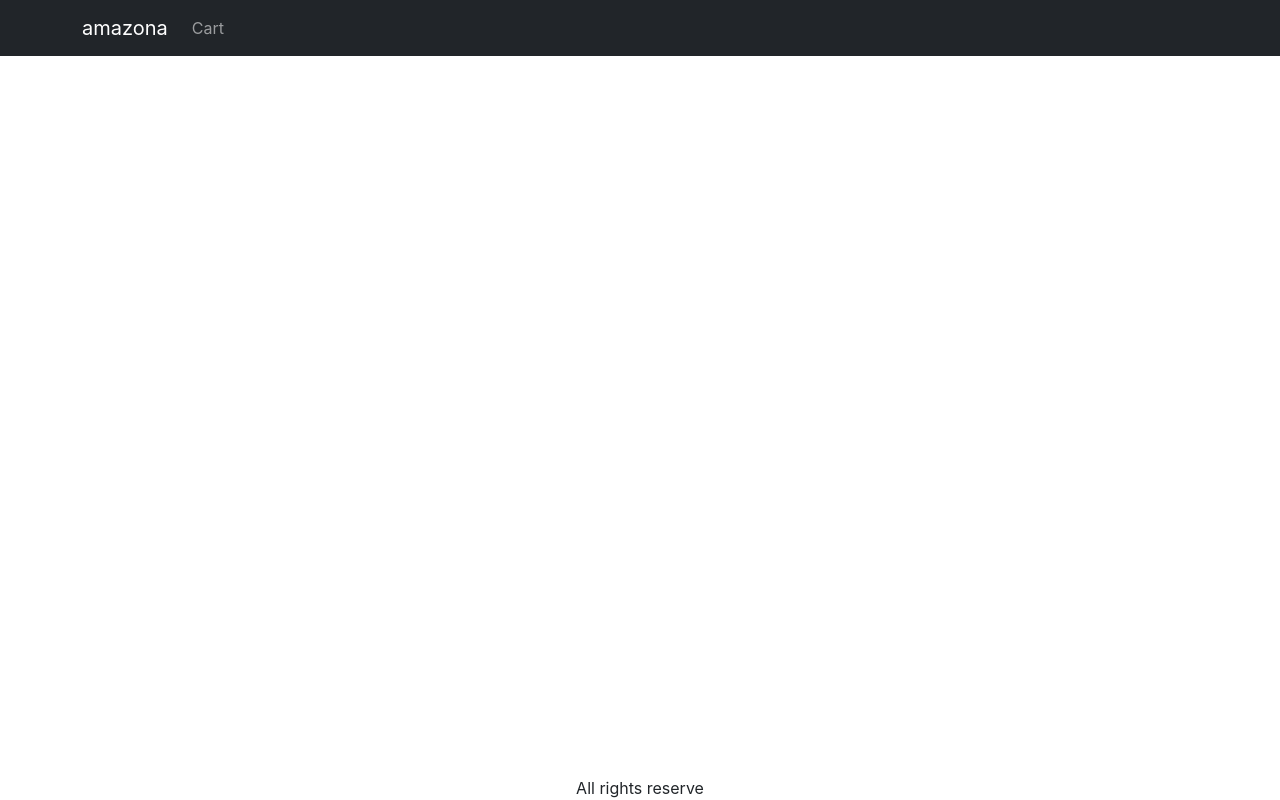
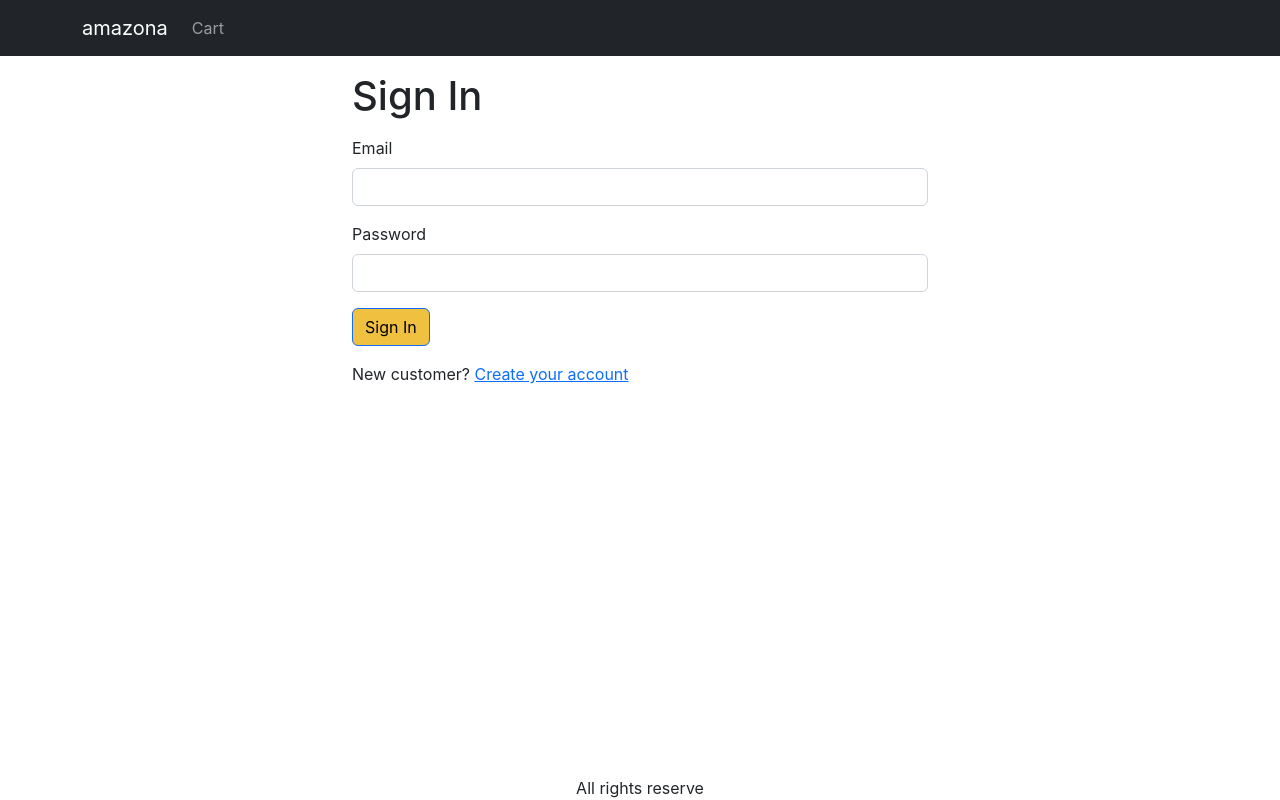
Before and after one commit to LotanT/Amazona-Ecommerce, a React (Create React App) app in the folder frontend/: page /signin in a window 1280 px wide. Built offline with nearby package versions, Linux system fonts and the light colour scheme.

Commit message:
SigninPage

```diff
--- a/frontend/src/App.js
+++ b/frontend/src/App.js
@@ -10,6 +10,7 @@
 import { useContext } from 'react';
 import { Store } from './Store';
 import CartPage from './pages/CartPage';
+import SigninPage from './pages/SigninPage';
 
 function App() {
   const { state } = useContext(Store);
@@ -41,6 +42,7 @@
             <Routes>
               <Route path="/product/:slug" element={<ProductPage />} />
               <Route path="/cart" element={<CartPage />} />
+              <Route path="/signin" element={<SigninPage />} />
               <Route path="/" element={<HomePage />} />
             </Routes>
           </Container>
--- a/frontend/src/index.css
+++ b/frontend/src/index.css
@@ -51,3 +51,7 @@
 .img-thumbnail {
   height: 80px;
 }
+
+.small-container {
+  max-width: 600px;
+}
--- /dev/null
+++ b/frontend/src/pages/SigninPage.js
@@ -0,0 +1,39 @@
+import React from 'react';
+import Button from 'react-bootstrap/Button';
+import { Helmet } from 'react-helmet-async';
+import { Link, useLocation } from 'react-router-dom';
+import Container from 'react-bootstrap/Container';
+import Form from 'react-bootstrap/Form';
+
+const SigninPage = () => {
+  const { search } = useLocation();
+  const redirectInUrl = new URLSearchParams(search).get('redirect');
+  const redirect = redirectInUrl ? redirectInUrl : '/';
+  return (
+    <Container className="small-container">
+      <Helmet>
+        <title>Sign In</title>
+      </Helmet>
+      <h1 className="my-3">Sign In</h1>
+      <Form>
+        <Form.Group className="mb-3" controlId="email">
+          <Form.Label>Email</Form.Label>
+          <Form.Control type="email" required />
+        </Form.Group>
+        <Form.Group className="mb-3" controlId="password">
+          <Form.Label>Password</Form.Label>
+          <Form.Control type="password" required />
+        </Form.Group>
+        <div className="mb-3">
+          <Button type="submit">Sign In</Button>
+        </div>
+        <div className="mb-3">
+          New customer?{' '}
+          <Link to={`/signup?redirect=${redirect}`}>Create your account</Link>
+        </div>
+      </Form>
+    </Container>
+  );
+};
+
+export default SigninPage;
```
